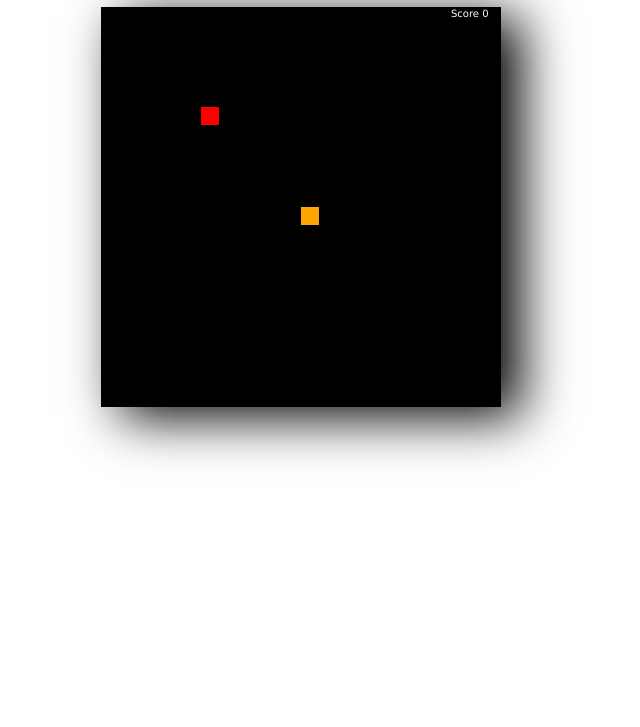
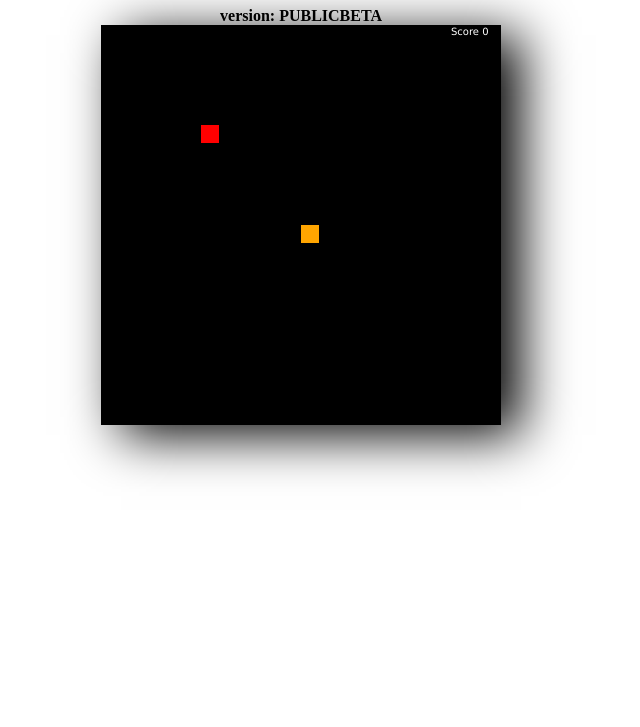
Before and after one commit to duckduckstab1/Beheh, a plain HTML site: page index.html in a window 1280 px wide. Shown: the part 73-800 px from the top of the page, without its empty margins (339-979 px from the left). Drawn offline with Linux system fonts and the light colour scheme.

Commit message:
Update index.html

```diff
--- a/index.html
+++ b/index.html
@@ -22,6 +22,7 @@
 <body>
     <h1>Sneke</h1>
 
+    <b>version: PUBLICBETA</b>
     <canvas id="game" width="400" height="400"/>
     <script src="index.js"></script>
 </body>
```
